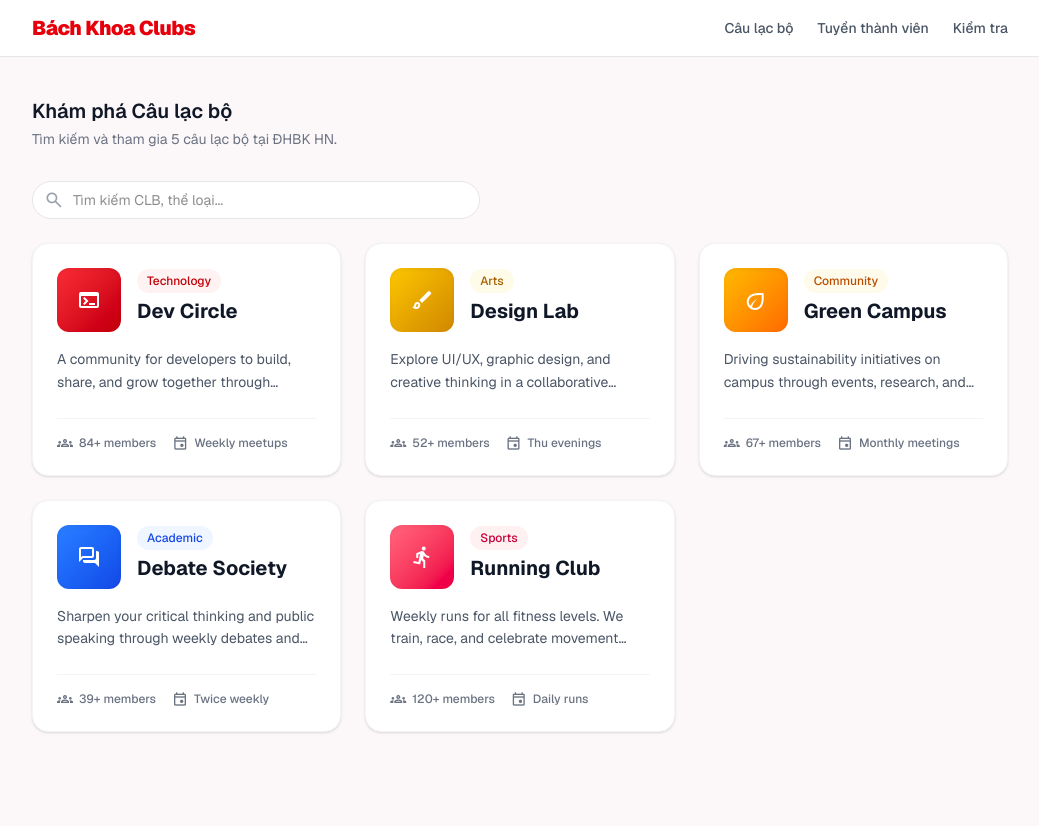
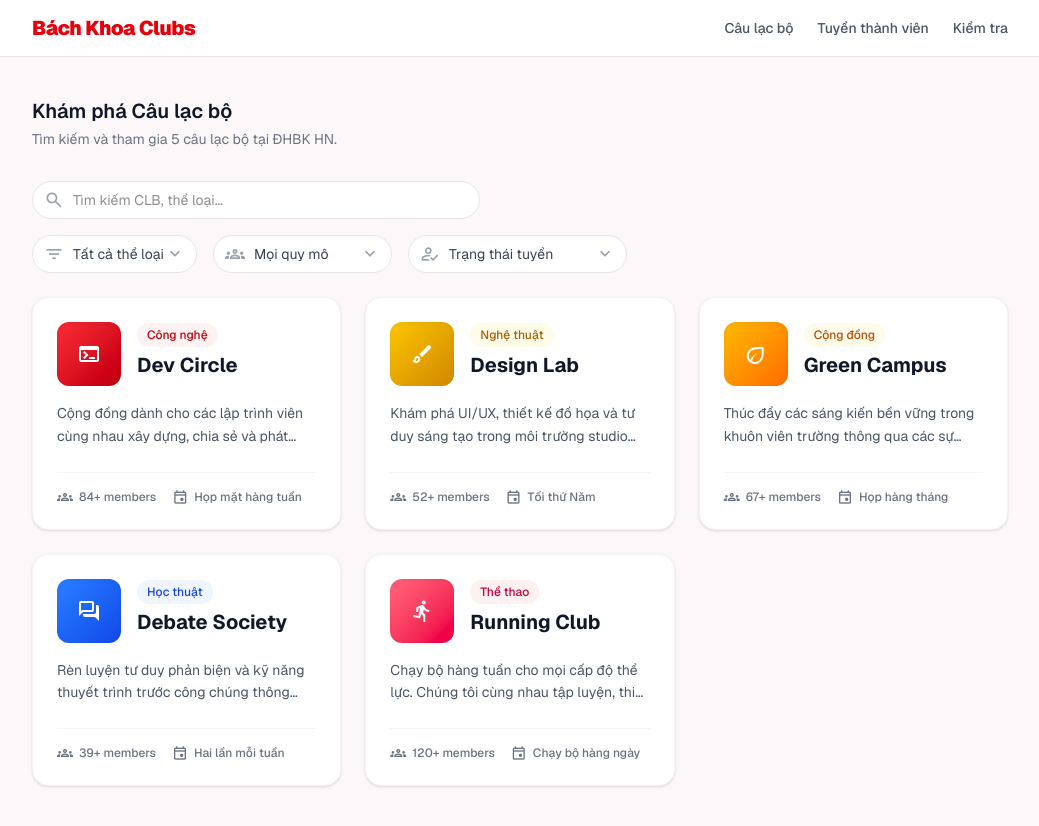
Before and after one commit to hungtn21/club-project, a Next.js app: page /clubs in a window 1280 px wide. Shown: the whole page, without its empty margins (120-1159 px from the left). Before the commit the page ends 800 px from the top, so only its background shows below. Built offline with nearby package versions, Linux system fonts and the light colour scheme.

Commit message:
complete filter function and change English to Vietnamese

```diff
--- a/components/club/ClubCard.tsx
+++ b/components/club/ClubCard.tsx
@@ -32,6 +32,14 @@ const categoryStyle: Record<
   },
 };
 
+const categoryTranslations: Record<ClubCategory, string> = {
+  Technology: "Công nghệ",
+  Community: "Cộng đồng",
+  Sports: "Thể thao",
+  Arts: "Nghệ thuật",
+  Academic: "Học thuật",
+};
+
 interface ClubCardProps {
   club: Club;
 }
@@ -57,7 +65,7 @@ export default function ClubCard({ club }: ClubCardProps) {
             <span
               className={`inline-block px-2.5 py-1 ${style.badge} font-medium text-xs rounded-full mb-1`}
             >
-              {club.category}
+              {categoryTranslations[club.category]}
             </span>
             <h3 className="text-xl font-bold text-gray-900 line-clamp-1">
               {club.name}
--- a/components/club/ClubsClient.tsx
+++ b/components/club/ClubsClient.tsx
@@ -8,20 +8,54 @@ interface ClubsClientProps {
   clubs: Club[];
 }
 
+const categoryTranslations: Record<string, string> = {
+  Technology: "Công nghệ",
+  Community: "Cộng đồng",
+  Sports: "Thể thao",
+  Arts: "Nghệ thuật",
+  Academic: "Học thuật",
+};
+
+const sizeTranslations: Record<string, string> = {
+  Small: "Nhỏ (<50 TV)",
+  Medium: "Vừa (50-100 TV)",
+  Large: "Lớn (>100 TV)",
+};
+
 export default function ClubsClient({ clubs }: ClubsClientProps) {
   const [query, setQuery] = useState("");
+  const [selectedCategory, setSelectedCategory] = useState<string>("All");
+  const [selectedSize, setSelectedSize] = useState<string>("All");
+  const [selectedRecruiting, setSelectedRecruiting] = useState<string>("All");
 
-  const filtered = clubs.filter(
-    (c) =>
+  const filtered = clubs.filter((c) => {
+    const matchesQuery =
       c.name.toLowerCase().includes(query.toLowerCase()) ||
-      c.category.toLowerCase().includes(query.toLowerCase()) ||
-      c.description.toLowerCase().includes(query.toLowerCase())
-  );
+      categoryTranslations[c.category].toLowerCase().includes(query.toLowerCase()) ||
+      c.description.toLowerCase().includes(query.toLowerCase());
+
+    const matchesCategory =
+      selectedCategory === "All" || c.category === selectedCategory;
+
+    const matchesSize =
+      selectedSize === "All" || c.size === selectedSize;
+
+    const matchesRecruiting =
+      selectedRecruiting === "All" ||
+      (selectedRecruiting === "true" && c.isRecruiting) ||
+      (selectedRecruiting === "false" && !c.isRecruiting);
+
+    return matchesQuery && matchesCategory && matchesSize && matchesRecruiting;
+  });
 
   return (
     <div className="flex flex-col gap-6">
-      <div className="relative">
-        <span className="material-symbols-outlined absolute left-3 top-1/2 -translate-y-1/2 text-gray-400 select-none" style={{ fontSize: "20px" }}>
+      <div className="flex flex-col gap-4">
+        <div className="relative w-full max-w-md">
+          <span
+            className="material-symbols-outlined absolute left-3 top-1/2 -translate-y-1/2 text-gray-400 select-none pointer-events-none"
+            style={{ fontSize: "20px" }}
+          >
             search
           </span>
           <input
@@ -29,13 +63,94 @@ export default function ClubsClient({ clubs }: ClubsClientProps) {
             value={query}
             onChange={(e) => setQuery(e.target.value)}
             placeholder="Tìm kiếm CLB, thể loại..."
-          className="w-full max-w-md pl-10 pr-4 py-2 bg-white border border-gray-200 rounded-full text-sm focus:outline-none focus:border-red-500 focus:ring-2 focus:ring-red-100 transition-all"
+            className="w-full pl-10 pr-4 py-2 bg-white border border-gray-200 rounded-full text-sm focus:outline-none focus:border-blue-500 focus:ring-2 focus:ring-blue-100 transition-colors"
           />
+        </div>
+
+        <div className="flex flex-wrap gap-4 items-center">
+          <div className="relative w-full sm:w-auto">
+            <span
+              className="material-symbols-outlined absolute left-3 top-1/2 -translate-y-1/2 text-gray-400 select-none pointer-events-none"
+              style={{ fontSize: "20px" }}
+            >
+              filter_list
+            </span>
+            <select
+              value={selectedCategory}
+              onChange={(e) => setSelectedCategory(e.target.value)}
+              className="w-full sm:w-auto appearance-none pl-10 pr-8 py-2 bg-white border border-gray-200 rounded-full text-sm focus:outline-none focus:border-blue-500 focus:ring-2 focus:ring-blue-100 transition-colors cursor-pointer text-gray-700"
+            >
+              <option value="All">Tất cả thể loại</option>
+              {Object.entries(categoryTranslations).map(([key, value]) => (
+                <option key={key} value={key}>
+                  {value}
+                </option>
+              ))}
+            </select>
+            <span
+              className="material-symbols-outlined absolute right-3 top-1/2 -translate-y-1/2 text-gray-400 select-none pointer-events-none"
+              style={{ fontSize: "20px" }}
+            >
+              expand_more
+            </span>
+          </div>
+
+          <div className="relative w-full sm:w-auto">
+            <span
+              className="material-symbols-outlined absolute left-3 top-1/2 -translate-y-1/2 text-gray-400 select-none pointer-events-none"
+              style={{ fontSize: "20px" }}
+            >
+              groups
+            </span>
+            <select
+              value={selectedSize}
+              onChange={(e) => setSelectedSize(e.target.value)}
+              className="w-full sm:w-auto appearance-none pl-10 pr-8 py-2 bg-white border border-gray-200 rounded-full text-sm focus:outline-none focus:border-blue-500 focus:ring-2 focus:ring-blue-100 transition-colors cursor-pointer text-gray-700"
+            >
+              <option value="All">Mọi quy mô</option>
+              {Object.entries(sizeTranslations).map(([key, value]) => (
+                <option key={key} value={key}>
+                  {value}
+                </option>
+              ))}
+            </select>
+            <span
+              className="material-symbols-outlined absolute right-3 top-1/2 -translate-y-1/2 text-gray-400 select-none pointer-events-none"
+              style={{ fontSize: "20px" }}
+            >
+              expand_more
+            </span>
+          </div>
+
+          <div className="relative w-full sm:w-auto">
+            <span
+              className="material-symbols-outlined absolute left-3 top-1/2 -translate-y-1/2 text-gray-400 select-none pointer-events-none"
+              style={{ fontSize: "20px" }}
+            >
+              how_to_reg
+            </span>
+            <select
+              value={selectedRecruiting}
+              onChange={(e) => setSelectedRecruiting(e.target.value)}
+              className="w-full sm:w-auto appearance-none pl-10 pr-8 py-2 bg-white border border-gray-200 rounded-full text-sm focus:outline-none focus:border-blue-500 focus:ring-2 focus:ring-blue-100 transition-colors cursor-pointer text-gray-700"
+            >
+              <option value="All">Trạng thái tuyển</option>
+              <option value="true">Đang tuyển thành viên</option>
+              <option value="false">Chưa tuyển thêm</option>
+            </select>
+            <span
+              className="material-symbols-outlined absolute right-3 top-1/2 -translate-y-1/2 text-gray-400 select-none pointer-events-none"
+              style={{ fontSize: "20px" }}
+            >
+              expand_more
+            </span>
+          </div>
+        </div>
       </div>
 
       {filtered.length === 0 ? (
         <p className="text-sm text-gray-500">
-          Không tìm thấy CLB nào khớp với &ldquo;{query}&rdquo;.
+          Không tìm thấy CLB nào khớp với tiêu chí tìm kiếm.
         </p>
       ) : (
         <div className="grid grid-cols-1 gap-6 sm:grid-cols-2 lg:grid-cols-3">
--- a/lib/mockData.ts
+++ b/lib/mockData.ts
@@ -6,42 +6,44 @@ export const clubs: Club[] = [
     name: "Dev Circle",
     category: "Technology",
     description:
-      "A community for developers to build, share, and grow together through projects and workshops.",
+      "Cộng đồng dành cho các lập trình viên cùng nhau xây dựng, chia sẻ và phát triển thông qua các dự án và hội thảo.",
     memberCount: 84,
+    size: "Medium",
+    isRecruiting: true,
     tags: ["coding", "open-source", "web"],
-    meetingFrequency: "Weekly meetups",
+    meetingFrequency: "Họp mặt hàng tuần",
     icon: "terminal",
     vision:
-      "We are dedicated to fostering a rigorous environment where students can explore advanced computing paradigms. Our mission is to bridge the gap between theoretical computer science and practical, industry-standard software engineering. By cultivating a culture of peer-driven learning and algorithmic thinking, we aim to produce the next generation of technical leaders.",
+      "Chúng tôi tận tâm nuôi dưỡng một môi trường nghiêm túc, nơi sinh viên có thể khám phá các mô hình máy tính tiên tiến. Sứ mệnh của chúng tôi là thu hẹp khoảng cách giữa khoa học máy tính lý thuyết và kỹ thuật phần mềm thực tế, tiêu chuẩn ngành. Bằng cách nuôi dưỡng văn hóa học tập đồng đẳng và tư duy thuật toán, chúng tôi đặt mục tiêu tạo ra thế hệ lãnh đạo kỹ thuật tiếp theo.",
     annualProjects: 24,
     awards: 6,
     activities: [
       {
         icon: "code",
-        title: "Coding Workshops",
+        title: "Hội thảo Lập trình",
         description:
-          "Weekly hands-on sessions covering web development, algorithms, and software engineering best practices.",
+          "Các buổi thực hành hàng tuần về phát triển web, thuật toán và các phương pháp kỹ thuật phần mềm tốt nhất.",
       },
       {
         icon: "hub",
-        title: "Open Source Projects",
+        title: "Dự án Mã nguồn mở",
         description:
-          "Collaborative contributions to open source projects, building real-world experience and portfolios.",
+          "Đóng góp chung vào các dự án mã nguồn mở, tích lũy kinh nghiệm thực tế và xây dựng hồ sơ năng lực.",
       },
       {
         icon: "developer_board",
         title: "Hackathons",
         description:
-          "Intensive 48-hour coding challenges designed to foster rapid prototyping and creative problem-solving.",
+          "Thử thách lập trình cường độ cao trong 48 giờ được thiết kế để thúc đẩy tạo mẫu nhanh và giải quyết vấn đề sáng tạo.",
       },
       {
         icon: "school",
         title: "Tech Talks",
         description:
-          "Monthly speaker sessions from industry professionals sharing insights on emerging technologies and career paths.",
+          "Các buổi trò chuyện hàng tháng với diễn giả từ các chuyên gia trong ngành chia sẻ hiểu biết về các công nghệ mới nổi và con đường sự nghiệp.",
       },
     ],
-    address: "Room 201, D9 Building, Hanoi University of Science and Technology",
+    address: "Phòng 201, Nhà D9, Đại học Bách Khoa Hà Nội",
     email: "contact@devcircle.hust.edu.vn",
     website: "fb.com/devcircle.hust",
   },
@@ -50,42 +52,44 @@ export const clubs: Club[] = [
     name: "Design Lab",
     category: "Arts",
     description:
-      "Explore UI/UX, graphic design, and creative thinking in a collaborative studio environment.",
+      "Khám phá UI/UX, thiết kế đồ họa và tư duy sáng tạo trong môi trường studio hợp tác.",
     memberCount: 52,
+    size: "Small",
+    isRecruiting: false,
     tags: ["design", "ui", "creativity"],
-    meetingFrequency: "Thu evenings",
+    meetingFrequency: "Tối thứ Năm",
     icon: "brush",
     vision:
-      "Design Lab exists to nurture the creative minds of tomorrow. We believe that great design is the intersection of art and technology. Our studio provides a collaborative space for students to develop their visual literacy, user empathy, and design thinking skills while building a portfolio that stands out.",
+      "Design Lab tồn tại để nuôi dưỡng những bộ óc sáng tạo của tương lai. Chúng tôi tin rằng thiết kế tuyệt vời là sự giao thoa giữa nghệ thuật và công nghệ. Studio của chúng tôi cung cấp không gian cộng tác để sinh viên phát triển khả năng thẩm mỹ, sự thấu hiểu người dùng và kỹ năng tư duy thiết kế trong khi xây dựng một hồ sơ năng lực nổi bật.",
     annualProjects: 18,
     awards: 4,
     activities: [
       {
         icon: "palette",
-        title: "Design Critiques",
+        title: "Phê bình Thiết kế",
         description:
-          "Regular peer review sessions where members present work and receive structured, constructive feedback.",
+          "Các buổi đánh giá định kỳ nơi các thành viên trình bày tác phẩm và nhận phản hồi có cấu trúc, mang tính xây dựng.",
       },
       {
         icon: "devices",
         title: "UI/UX Sprints",
         description:
-          "Fast-paced product design sprints simulating real agency workflows and client deliverables.",
+          "Các đợt thiết kế sản phẩm tốc độ cao mô phỏng quy trình làm việc thực tế của các agency và kết quả bàn giao cho khách hàng.",
       },
       {
         icon: "photo_camera",
-        title: "Visual Storytelling",
+        title: "Kể chuyện bằng Hình ảnh",
         description:
-          "Photography and illustration workshops focused on communicating ideas through compelling visuals.",
+          "Hội thảo nhiếp ảnh và minh họa tập trung vào việc truyền đạt ý tưởng thông qua hình ảnh hấp dẫn.",
       },
       {
         icon: "groups",
-        title: "Industry Mentorship",
+        title: "Cố vấn từ Ngành",
         description:
-          "One-on-one sessions with professional designers from leading product companies and agencies.",
+          "Các buổi làm việc một-một với các nhà thiết kế chuyên nghiệp từ các công ty sản phẩm và agency hàng đầu.",
       },
     ],
-    address: "Room 305, B1 Building, Hanoi University of Science and Technology",
+    address: "Phòng 305, Nhà B1, Đại học Bách Khoa Hà Nội",
     email: "contact@designlab.hust.edu.vn",
     website: "fb.com/designlab.hust",
   },
@@ -94,42 +98,44 @@ export const clubs: Club[] = [
     name: "Green Campus",
     category: "Community",
     description:
-      "Driving sustainability initiatives on campus through events, research, and advocacy.",
+      "Thúc đẩy các sáng kiến bền vững trong khuôn viên trường thông qua các sự kiện, nghiên cứu và vận động.",
     memberCount: 67,
+    size: "Medium",
+    isRecruiting: true,
     tags: ["environment", "volunteer", "campus"],
-    meetingFrequency: "Monthly meetings",
+    meetingFrequency: "Họp hàng tháng",
     icon: "eco",
     vision:
-      "Green Campus is committed to transforming our university into a model of environmental responsibility. We work at the intersection of student activism, scientific research, and community engagement to drive meaningful change. Every initiative we run is designed to educate, inspire, and create lasting impact beyond the campus borders.",
+      "Green Campus cam kết biến trường đại học của chúng ta thành một mô hình về trách nhiệm môi trường. Chúng tôi làm việc tại điểm giao thoa giữa hoạt động sinh viên, nghiên cứu khoa học và sự tham gia của cộng đồng để thúc đẩy sự thay đổi có ý nghĩa. Mọi sáng kiến chúng tôi thực hiện đều được thiết kế để giáo dục, truyền cảm hứng và tạo ra tác động lâu dài vượt ra ngoài khuôn viên trường.",
     annualProjects: 12,
     awards: 3,
     activities: [
       {
         icon: "recycling",
-        title: "Campus Recycling Drives",
+        title: "Chiến dịch Tái chế Học đường",
         description:
-          "Organizing campus-wide waste collection events and educating students on responsible recycling practices.",
+          "Tổ chức các sự kiện thu gom rác thải toàn trường và giáo dục sinh viên về các thực hành tái chế có trách nhiệm.",
       },
       {
         icon: "forest",
-        title: "Green Research",
+        title: "Nghiên cứu Xanh",
         description:
-          "Student-led sustainability research projects in partnership with the university's environmental science department.",
+          "Các dự án nghiên cứu về tính bền vững do sinh viên dẫn đầu phối hợp với khoa khoa học môi trường của trường.",
       },
       {
         icon: "volunteer_activism",
-        title: "Community Outreach",
+        title: "Tiếp cận Cộng đồng",
         description:
-          "Environmental awareness campaigns and volunteer activities in the surrounding Hanoi neighborhoods.",
+          "Các chiến dịch nâng cao nhận thức về môi trường và các hoạt động tình nguyện tại các khu dân cư lân cận ở Hà Nội.",
       },
       {
         icon: "lightbulb",
-        title: "Policy Advocacy",
+        title: "Vận động Chính sách",
         description:
-          "Working with university administration to implement sustainable policies across campus facilities.",
+          "Làm việc với ban giám hiệu nhà trường để thực hiện các chính sách bền vững tại các cơ sở vật chất trong khuôn viên trường.",
       },
     ],
-    address: "Room 102, C6 Building, Hanoi University of Science and Technology",
+    address: "Phòng 102, Nhà C6, Đại học Bách Khoa Hà Nội",
     email: "contact@greencampus.hust.edu.vn",
     website: "fb.com/greencampus.hust",
   },
@@ -138,42 +144,44 @@ export const clubs: Club[] = [
     name: "Debate Society",
     category: "Academic",
     description:
-      "Sharpen your critical thinking and public speaking through weekly debates and tournaments.",
+      "Rèn luyện tư duy phản biện và kỹ năng thuyết trình trước công chúng thông qua các buổi tranh biện và giải đấu hàng tuần.",
     memberCount: 39,
+    size: "Small",
+    isRecruiting: true,
     tags: ["speaking", "logic", "competition"],
-    meetingFrequency: "Twice weekly",
+    meetingFrequency: "Hai lần mỗi tuần",
     icon: "forum",
     vision:
-      "The Debate Society is a forum for rigorous intellectual exchange. We challenge students to articulate complex arguments with clarity and precision, develop empathy by defending positions they may personally oppose, and compete at national and international levels. We believe strong debate skills are foundational to leadership in any field.",
+      "Hội Tranh biện là diễn đàn để trao đổi trí tuệ nghiêm túc. Chúng tôi thách thức sinh viên trình bày các lập luận phức tạp một cách rõ ràng và chính xác, phát triển sự thấu cảm bằng cách bảo vệ các quan điểm mà họ có thể phản đối cá nhân và thi đấu ở cấp quốc gia và quốc tế. Chúng tôi tin rằng kỹ năng tranh biện mạnh mẽ là nền tảng cho sự lãnh đạo trong bất kỳ lĩnh vực nào.",
     annualProjects: 8,
     awards: 9,
     activities: [
       {
         icon: "mic",
-        title: "Weekly Debates",
+        title: "Tranh biện Hàng tuần",
         description:
-          "Structured debate sessions covering current affairs, philosophy, and academic topics in British Parliamentary format.",
+          "Các buổi tranh biện có cấu trúc về các vấn đề thời sự, triết học và các chủ đề học thuật theo định dạng Nghị viện Anh.",
       },
       {
         icon: "emoji_events",
-        title: "Tournaments",
+        title: "Giải đấu",
         description:
-          "Participation in regional and national debate competitions, with internal prep rounds and coaching.",
+          "Tham gia các cuộc thi tranh biện khu vực và quốc gia, với các vòng chuẩn bị nội bộ và huấn luyện.",
       },
       {
         icon: "record_voice_over",
-        title: "Public Speaking",
+        title: "Nói trước Công chúng",
         description:
-          "Workshops on rhetoric, presentation skills, and impromptu speaking for academic and professional contexts.",
+          "Hội thảo về hùng biện, kỹ năng thuyết trình và nói ứng biến trong bối cảnh học thuật và chuyên nghiệp.",
       },
       {
         icon: "menu_book",
-        title: "Research Workshops",
+        title: "Hội thảo Nghiên cứu",
         description:
-          "Training sessions on building evidence-based arguments, sourcing credible materials, and logical reasoning.",
+          "Các buổi đào tạo về xây dựng lập luận dựa trên bằng chứng, tìm kiếm tài liệu đáng tin cậy và tư duy logic.",
       },
     ],
-    address: "Room 410, TC Building, Hanoi University of Science and Technology",
+    address: "Phòng 410, Nhà TC, Đại học Bách Khoa Hà Nội",
     email: "contact@debate.hust.edu.vn",
     website: "fb.com/debate.hust",
   },
@@ -182,43 +190,44 @@ export const clubs: Club[] = [
     name: "Running Club",
     category: "Sports",
     description:
-      "Weekly runs for all fitness levels. We train, race, and celebrate movement together.",
+      "Chạy bộ hàng tuần cho mọi cấp độ thể lực. Chúng tôi cùng nhau tập luyện, thi đấu và tôn vinh sự vận động.",
     memberCount: 120,
+    size: "Large",
+    isRecruiting: false,
     tags: ["fitness", "outdoors", "health"],
-    meetingFrequency: "Daily runs",
+    meetingFrequency: "Chạy bộ hàng ngày",
     icon: "directions_run",
     vision:
-      "Running Club was founded on the belief that movement is medicine. We welcome runners of every level — from first-timers to marathon veterans — and build an inclusive community around shared miles, mutual encouragement, and physical wellbeing. We train together, race together, and celebrate every finish line together.",
+      "Câu lạc bộ Chạy bộ được thành lập trên niềm tin rằng vận động là liều thuốc. Chúng tôi chào đón những người chạy ở mọi cấp độ — từ những người mới bắt đầu đến những người kỳ cựu chạy marathon — và xây dựng một cộng đồng hòa nhập xung quanh những dặm đường chia sẻ, sự khuyến khích lẫn nhau và sức khỏe thể chất. Chúng tôi cùng nhau tập luyện, cùng nhau thi đấu và cùng nhau ăn mừng mỗi vạch đích.",
     annualProjects: 6,
     awards: 5,
     activities: [
       {
         icon: "sprint",
-        title: "Morning Runs",
+        title: "Chạy bộ buổi sáng",
         description:
-          "Daily 6 AM group runs through the campus and surrounding park areas, all paces welcome.",
+          "Chạy bộ nhóm hàng ngày lúc 6 giờ sáng qua khuôn viên trường và các khu vực công viên lân cận, chào đón mọi tốc độ.",
       },
       {
         icon: "fitness_center",
-        title: "Strength Training",
+        title: "Tập luyện Sức mạnh",
         description:
-          "Twice-weekly cross-training sessions focused on injury prevention and performance improvement.",
+          "Các buổi tập bổ trợ hai lần mỗi tuần tập trung vào phòng tránh chấn thương và cải thiện hiệu suất.",
       },
       {
         icon: "emoji_events",
-        title: "Race Participation",
+        title: "Tham gia Giải chạy",
         description:
-          "Organized entries into city marathons, half-marathons, and student sport competitions as a team.",
+          "Tổ chức tham gia các giải chạy marathon, bán marathon của thành phố và các cuộc thi thể thao sinh viên dưới danh nghĩa đồng đội.",
       },
       {
         icon: "favorite",
-        title: "Wellness Talks",
+        title: "Trò chuyện Sức khỏe",
         description:
-          "Monthly sessions on nutrition, recovery, mental health, and sustainable athletic habits for students.",
+          "Các buổi trò chuyện hàng tháng về dinh dưỡng, phục hồi, sức khỏe tâm thần và thói quen thể thao bền vững cho sinh viên.",
       },
     ],
-    address:
-      "Sports Complex, A8 Building, Hanoi University of Science and Technology",
+    address: "Khu liên hợp thể thao, Nhà A8, Đại học Bách Khoa Hà Nội",
     email: "contact@runningclub.hust.edu.vn",
     website: "fb.com/runningclub.hust",
   },
--- a/lib/types.ts
+++ b/lib/types.ts
@@ -4,6 +4,8 @@ export type ClubCategory =
   | "Sports"
   | "Academic"
   | "Community";
+
+export type ClubSize = "Small" | "Medium" | "Large";
 
 export interface ClubActivity {
   icon: string;
@@ -17,6 +19,8 @@ export interface Club {
   category: ClubCategory;
   description: string;
   memberCount: number;
+  size: ClubSize;
+  isRecruiting: boolean;
   tags: string[];
   meetingFrequency: string;
   icon: string;
```
Also changed, not shown: app/clubs/[id]/page.tsx (+17 -12 lines). Lines whose indentation alone changed are shown as unchanged.
